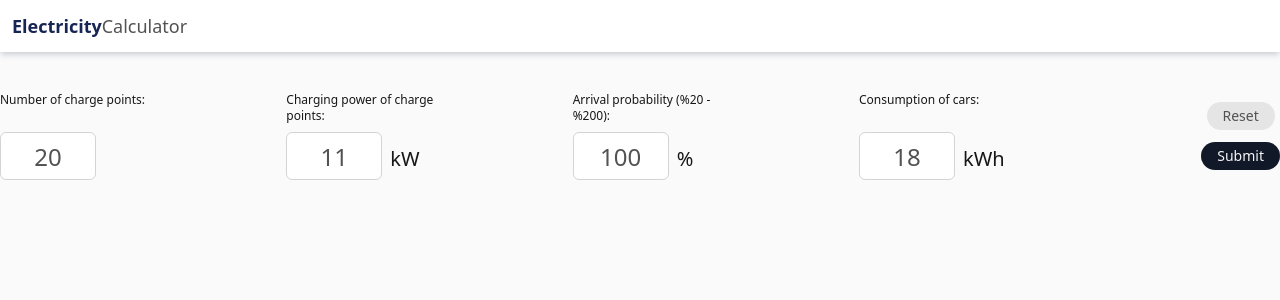
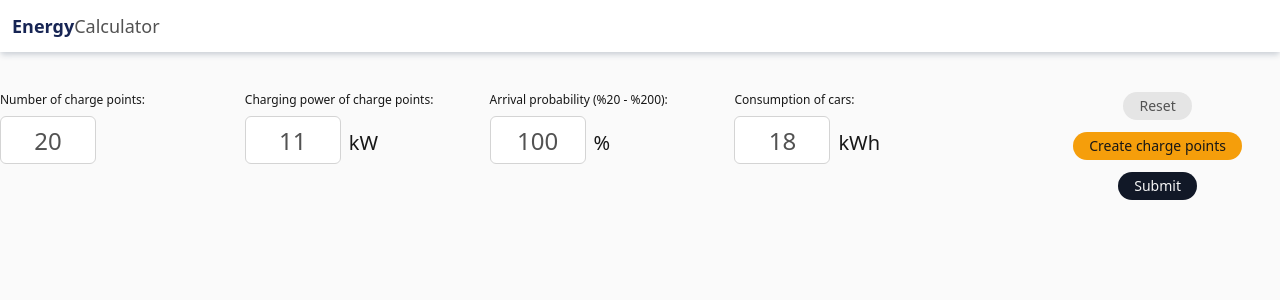
Before and after one commit to ecemac/electricity-calculator, a React (Create React App) app: page / in a window 1280 px wide. Shown: the top 300 px of the page. Built offline with nearby package versions, Linux system fonts and the light colour scheme.

Commit message:
feat: form validation

```diff
--- a/src/App.tsx
+++ b/src/App.tsx
@@ -6,7 +6,7 @@ function App() {
     <div>
       <header className="p-3 text-lg shadow-md shadow-gray-300 bg-white">
         <div className="md:max-w-screen-xl m-auto">
-          <span className="text-blue-950 font-extrabold">Electricity</span>
+          <span className="text-blue-950 font-extrabold">Energy</span>
           <span className="text-neutral-600">Calculator</span>
         </div>
       </header>
--- a/src/components/Form.tsx
+++ b/src/components/Form.tsx
@@ -1,53 +1,128 @@
 import React, { useState } from 'react';
 import { Results } from './Results';
 
+type ChargeMetricsType = {
+  chargePoints: {
+    value: number;
+    error: boolean;
+  };
+  chargingPower: {
+    value: number;
+    error: boolean;
+  };
+};
+
 type InitialStateType = {
-  chargePoints: number;
-  chargingPower: number;
-  arrivalProbability: number;
-  carConsumption: number;
+  chargeMetrics: ChargeMetricsType[];
+  arrivalProbability: { value: number; error: boolean };
+  carConsumption: { value: number; error: boolean };
 };
 
 export const Form = () => {
   const initialState = {
-    chargePoints: 20,
-    chargingPower: 11,
-    arrivalProbability: 100,
-    carConsumption: 18,
+    chargeMetrics: [
+      {
+        chargePoints: { value: 20, error: false },
+        chargingPower: { value: 11, error: false },
+      },
+    ],
+    arrivalProbability: { value: 100, error: false },
+    carConsumption: { value: 18, error: false },
   };
-  const [
-    { chargePoints, chargingPower, arrivalProbability, carConsumption },
-    setUserInput,
-  ] = useState<InitialStateType>(initialState);
-  const [arrivalProbabilityError, setArrivalProbabilityError] = useState(false);
+
+  const [{ chargeMetrics, arrivalProbability, carConsumption }, setUserInput] =
+    useState<InitialStateType>(initialState);
+
   const [submitSuccess, setSubmitSuccess] = useState(false);
 
-  const inputContainerStyle = 'flex flex-col xl:w-3/5 justify-between';
+  const inputContainerStyle = 'flex flex-col';
   const labelStyle = 'text-xs mb-2 text-neutral-900';
   const inputStyle =
     'rounded-md py-2 px-6 mr-2 text-2xl h-12 text-neutral-600 w-24 text-center border border-neutral-300';
   const spanStyle = 'text-xl text-neutral-900';
+  const errorStyle = 'text-xs text-red-500 mt-1';
 
-  const handleOnChange = (e: React.ChangeEvent<HTMLInputElement>) => {
+  const genericError = 'Please enter a valid number';
+
+  const handleOnChange = (
+    e: React.ChangeEvent<HTMLInputElement>,
+    index?: number,
+  ) => {
     const { name, value } = e.target;
     const numericValue = Number(value);
 
-    if (numericValue > 0)
-      setUserInput((prev) => ({ ...prev, [name]: numericValue }));
+    if (
+      (name === 'chargePoints' || name === 'chargingPower') &&
+      index !== undefined
+    ) {
+      const updatedMetrics = [...chargeMetrics];
+
+      updatedMetrics[index] = {
+        ...updatedMetrics[index],
+        [name]: { value: numericValue },
+      };
+
+      setUserInput((prev) => ({
+        ...prev,
+        chargeMetrics: updatedMetrics,
+      }));
+
+      if (numericValue < 1)
+        updatedMetrics[index] = {
+          ...updatedMetrics[index],
+          [name]: { value: numericValue, error: true },
+        };
+    }
+
+    setUserInput((prev) => ({ ...prev, [name]: { value: numericValue } }));
+
+    if (
+      name === 'arrivalProbability' &&
+      (numericValue < 20 || numericValue > 200)
+    ) {
+      setUserInput((prev) => ({
+        ...prev,
+        [name]: { value: numericValue, error: true },
+      }));
+    }
+
+    if (numericValue < 1)
+      setUserInput((prev) => ({
+        ...prev,
+        [name]: { value: numericValue, error: true },
+      }));
+  };
+
+  const handleAddChargeMetric = () => {
+    setSubmitSuccess(false);
+    setUserInput((prev) => ({
+      ...prev,
+      chargeMetrics: [
+        ...prev.chargeMetrics,
+        {
+          chargePoints: { value: 3, error: false },
+          chargingPower: { value: 22, error: false },
+        },
+      ],
+    }));
+  };
+
+  const handleRemoveChargeMetric = (index: number) => {
+    setSubmitSuccess(false);
+    const updatedMetrics = chargeMetrics.filter((_, i) => i !== index);
+    setUserInput((prev) => ({
+      ...prev,
+      chargeMetrics: updatedMetrics,
+    }));
   };
 
   const handleOnSubmit = (e: React.FormEvent<HTMLFormElement>) => {
     e.preventDefault();
-    if (arrivalProbability < 20 || arrivalProbability > 200) {
-      setArrivalProbabilityError(true);
-    } else {
-      setArrivalProbabilityError(false);
+    // Check error status and block submit
     setSubmitSuccess(true);
-    }
   };
 
-  const handleReset = (e: React.MouseEvent<HTMLButtonElement, MouseEvent>) => {
-    e.preventDefault();
+  const handleReset = () => {
     setSubmitSuccess(false);
     setUserInput({ ...initialState });
   };
@@ -56,35 +131,63 @@ export const Form = () => {
     <>
       <form
         onSubmit={handleOnSubmit}
-        className="flex flex-col px-4 xl:px-0 md:flex-row justify-between items-center gap-8 lg:gap-14"
+        className="flex flex-col px-4 xl:px-0 md:flex-row justify-between gap-8 lg:gap-14"
       >
         <div className="grid grid-cols-2 lg:grid-cols-4 gap-4 xl:gap-0 w-full">
-          <div className={inputContainerStyle}>
+          <div className="col-span-2">
+            <div className="grid grid-cols-2">
               <label htmlFor="chargePoints" className={labelStyle}>
                 Number of charge points:
               </label>
+              <label htmlFor="chargingPower" className={labelStyle}>
+                Charging power of charge points:
+              </label>
+            </div>
+            {chargeMetrics.map((metric, index) => (
+              <div key={index} className="grid grid-cols-2 mb-2">
+                <div className="flex flex-col">
                   <input
                     type="number"
                     name="chargePoints"
-              value={chargePoints}
-              onChange={handleOnChange}
+                    value={metric.chargePoints.value}
+                    onChange={(e) => handleOnChange(e, index)}
                     className={inputStyle}
+                    min={0}
                   />
+                  {metric.chargePoints.error && (
+                    <span className={errorStyle}>{genericError}</span>
+                  )}
                 </div>
-          <div className={inputContainerStyle}>
-            <label htmlFor="chargingPower" className={labelStyle}>
-              Charging power of charge points:
-            </label>
+                <div className="flex justify-between">
+                  <div>
                     <div>
                       <input
                         type="number"
                         name="chargingPower"
-                value={chargingPower}
-                onChange={handleOnChange}
+                        value={metric.chargingPower.value}
+                        onChange={(e) => handleOnChange(e, index)}
                         className={inputStyle}
+                        min={0}
                       />
                       <span className={spanStyle}>kW</span>
                     </div>
+                    {metric.chargingPower.error && (
+                      <span className={errorStyle}>{genericError}</span>
+                    )}
+                  </div>
+
+                  {index > 0 && (
+                    <button
+                      type="button"
+                      onClick={() => handleRemoveChargeMetric(index)}
+                      className="text-lg bg-red-500 text-neutral-100 ml-3 mt-3 px-2 rounded-md self-start"
+                    >
+                      X
+                    </button>
+                  )}
+                </div>
+              </div>
+            ))}
           </div>
           <div className={inputContainerStyle}>
             <label htmlFor="arrivalProbability" className={labelStyle}>
@@ -95,13 +198,14 @@ export const Form = () => {
               <input
                 type="number"
                 name="arrivalProbability"
-                value={arrivalProbability}
+                value={arrivalProbability.value}
                 onChange={handleOnChange}
                 className={inputStyle}
+                min={0}
               />
               <span className={spanStyle}>%</span>
             </div>
-            {arrivalProbabilityError && (
+            {arrivalProbability.error && (
               <span className="text-xs text-red-500 mt-1">
                 Please enter a value between 20% - 200%
               </span>
@@ -115,21 +219,32 @@ export const Form = () => {
               <input
                 type="number"
                 name="carConsumption"
-                value={carConsumption}
+                value={carConsumption.value}
                 onChange={handleOnChange}
                 className={inputStyle}
+                min={0}
               />
               <span className={spanStyle}>kWh</span>
             </div>
+            {carConsumption.error && (
+              <span className={errorStyle}>{genericError}</span>
+            )}
           </div>
         </div>
-        <div className="flex self-end md:self-center items-center md:flex-col gap-3">
+        <div className="flex self-center md:self-start items-center md:flex-col gap-3 md:w-1/3 lg:w-1/4">
           <button
             type="reset"
             onClick={handleReset}
             className="text-sm font-medium rounded-full bg-neutral-200 text-neutral-600 px-4 py-1"
           >
             Reset
+          </button>
+          <button
+            type="button"
+            onClick={handleAddChargeMetric}
+            className="text-sm font-medium rounded-full bg-amber-500 text-neutral-900 px-4 py-1"
+          >
+            Create charge points
           </button>
           <button
             type="submit"
```
Lines whose indentation alone changed are shown as unchanged.
